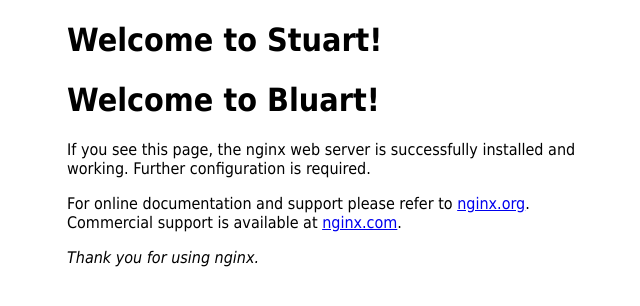
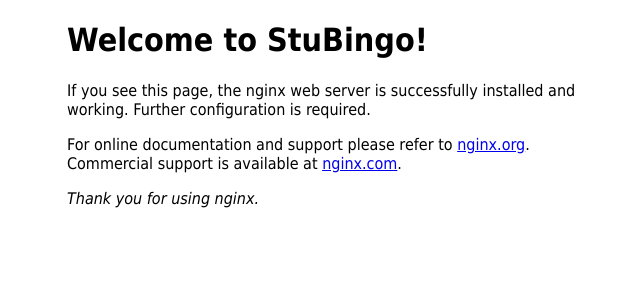
Before and after one commit to stthall/background-generator, a plain HTML site: page index.html in a window 1280 px wide. Shown: the whole page, without its empty margins (293-933 px from the left). Drawn offline with Linux system fonts and the light colour scheme.

Commit message:
Should be StuBingo

```diff
--- a/index.html
+++ b/index.html
@@ -11,8 +11,7 @@
 </style>
 </head>
 <body>
-<h1>Welcome to Stuart!</h1>
-<h1>Welcome to Bluart!</h1>
+<h1>Welcome to StuBingo!</h1>
 <p>If you see this page, the nginx web server is successfully installed and
 working. Further configuration is required.</p>
 
```
